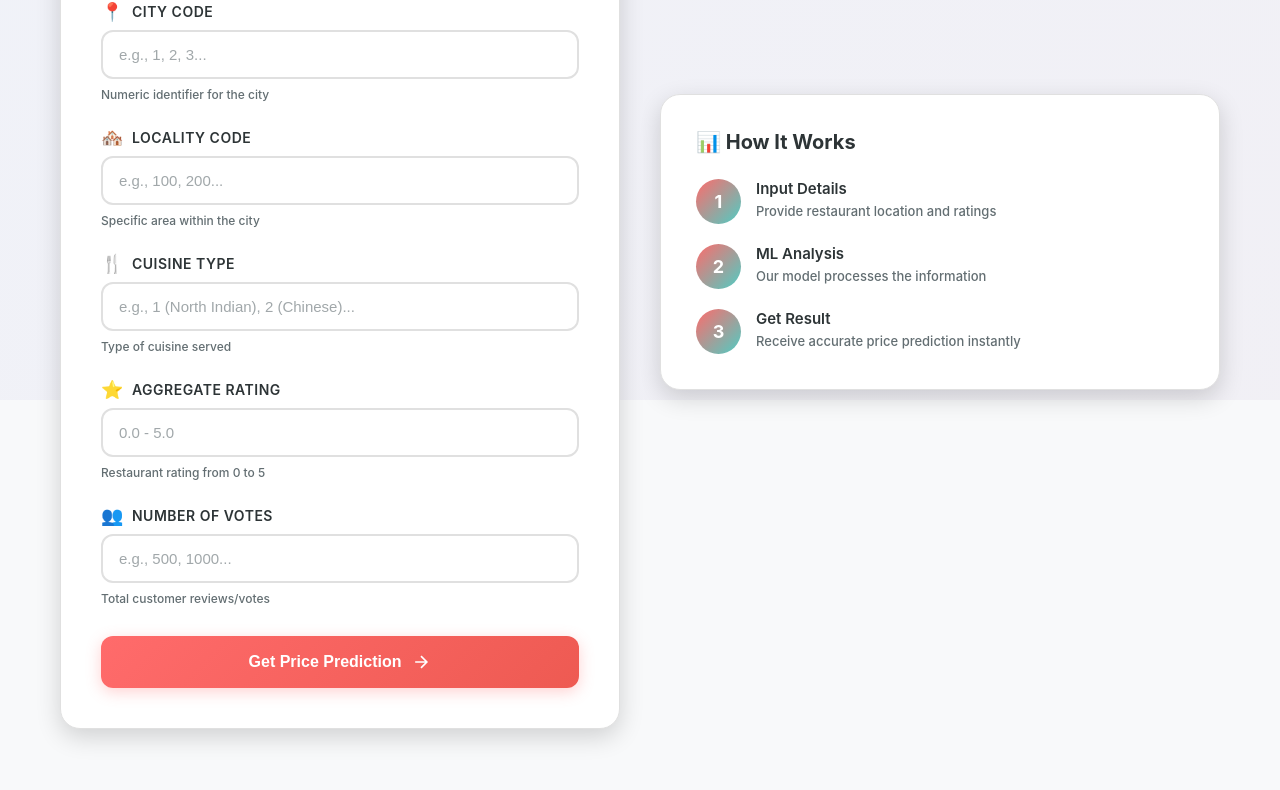
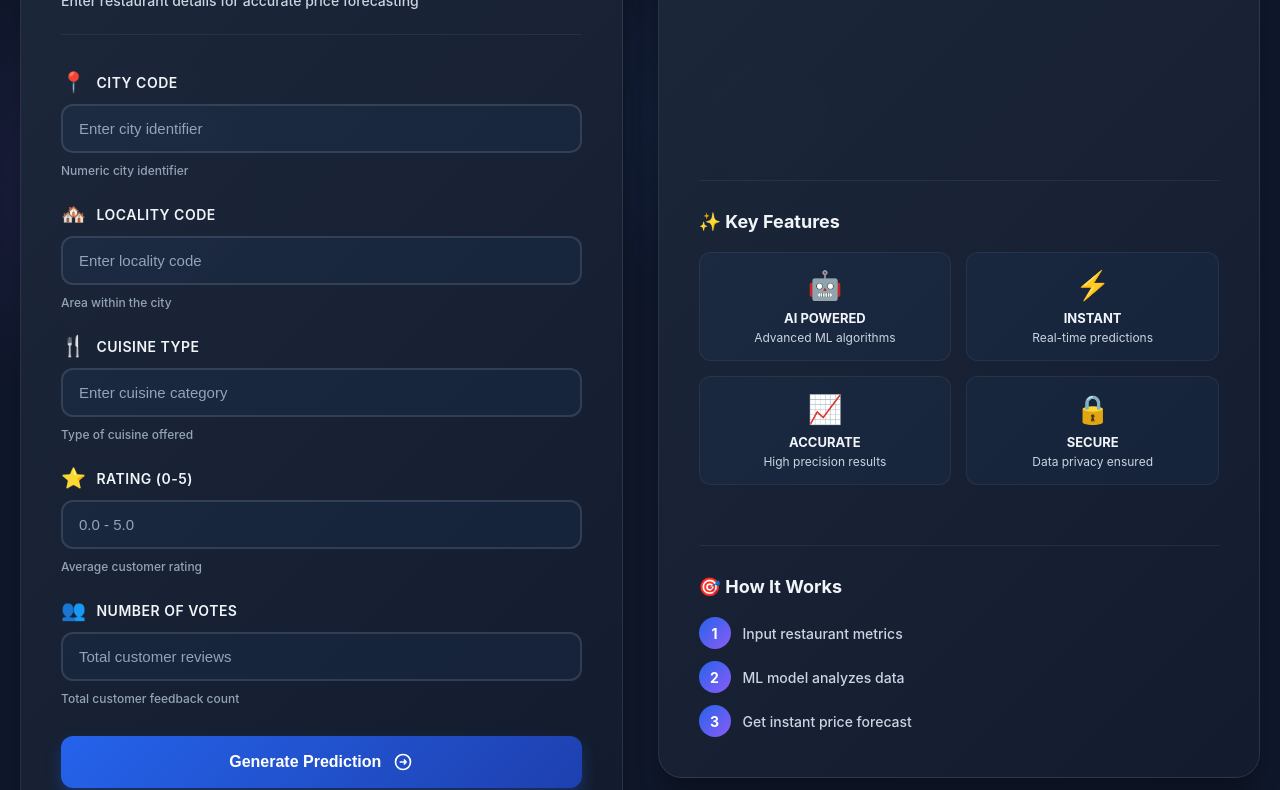
Before and after one commit to yananya012-svg/restaurant-loaction, a plain HTML site: page frontend/index.html in a window 1280 px wide. Shown: the part 400-1190 px from the top of the page. Drawn offline with Linux system fonts and the light colour scheme.

Commit message:
Complete redesign: Premium dark theme with advanced animations

```diff
--- a/frontend/index.html
+++ b/frontend/index.html
@@ -3,148 +3,140 @@
 <head>
     <meta charset="UTF-8">
     <meta name="viewport" content="width=device-width, initial-scale=1.0">
-    <title>Restaurant Price Predictor</title>
+    <title>Restaurant Price Predictor - Premium ML Tool</title>
     <link rel="stylesheet" href="style.css">
 </head>
 <body>
-    <div class="gradient-bg"></div>
+    <div class="animated-bg">
+        <div class="shape shape-1"></div>
+        <div class="shape shape-2"></div>
+        <div class="shape shape-3"></div>
+    </div>
 
-    <main class="container">
-        <div class="header">
-            <div class="header-content">
-                <h1 class="app-title">🍽️ Restaurant Price Predictor</h1>
-                <p class="app-description">Predict restaurant prices using advanced ML analytics</p>
+    <main class="main-wrapper">
+        <nav class="navbar">
+            <div class="nav-container">
+                <div class="logo">🍽️ RestroML</div>
+                <div class="nav-badge">Premium</div>
+            </div>
+        </nav>
+
+        <section class="hero">
+            <div class="hero-content">
+                <h1 class="hero-title">Restaurant Price Predictor</h1>
+                <p class="hero-subtitle">Powered by Advanced Machine Learning | Instant Predictions</p>
+            </div>
+        </section>
+
+        <div class="container">
+            <div class="grid-layout">
+                <div class="form-card">
+                    <div class="card-header">
+                        <h2>📊 Prediction Engine</h2>
+                        <p>Enter restaurant details for accurate price forecasting</p>
+                    </div>
+
+                    <form id="predictForm" class="form">
+                        <div class="form-fields">
+                            <div class="input-field">
+                                <label for="city">
+                                    <span class="field-icon">📍</span>
+                                    <span>City Code</span>
+                                </label>
+                                <input type="number" id="city" placeholder="Enter city identifier" class="input" required>
+                                <span class="field-hint">Numeric city identifier</span>
+                            </div>
+
+                            <div class="input-field">
+                                <label for="locality">
+                                    <span class="field-icon">🏘️</span>
+                                    <span>Locality Code</span>
+                                </label>
+                                <input type="number" id="locality" placeholder="Enter locality code" class="input" required>
+                                <span class="field-hint">Area within the city</span>
+                            </div>
+
+                            <div class="input-field">
+                                <label for="cuisines">
+                                    <span class="field-icon">🍴</span>
+                                    <span>Cuisine Type</span>
+                                </label>
+                                <input type="number" id="cuisines" placeholder="Enter cuisine category" class="input" required>
+                                <span class="field-hint">Type of cuisine offered</span>
+                            </div>
+
+                            <div class="input-field">
+                                <label for="aggregate_rating">
+                                    <span class="field-icon">⭐</span>
+                                    <span>Rating (0-5)</span>
+                                </label>
+                                <input type="number" id="aggregate_rating" placeholder="0.0 - 5.0" min="0" max="5" step="0.1" class="input" required>
+                                <span class="field-hint">Average customer rating</span>
+                            </div>
+
+                            <div class="input-field">
+                                <label for="votes">
+                                    <span class="field-icon">👥</span>
+                                    <span>Number of Votes</span>
+                                </label>
+                                <input type="number" id="votes" placeholder="Total customer reviews" class="input" required>
+                                <span class="field-hint">Total customer feedback count</span>
                             </div>
                         </div>
 
-        <div class="content-wrapper">
-            <div class="form-section">
-                <form id="predictForm" class="prediction-form">
-                    <div class="form-header">
-                        <h2>Enter Restaurant Details</h2>
-                        <p>Fill in the information below to get an accurate price prediction</p>
-                    </div>
-
-                    <div class="input-group">
-                        <div class="input-wrapper">
-                            <label for="city">
-                                <span class="label-icon">📍</span>
-                                City Code
-                            </label>
-                            <input
-                                type="number"
-                                id="city"
-                                placeholder="e.g., 1, 2, 3..."
-                                required
-                                class="input-field"
-                            >
-                            <p class="helper-text">Numeric identifier for the city</p>
-                        </div>
-
-                        <div class="input-wrapper">
-                            <label for="locality">
-                                <span class="label-icon">🏘️</span>
-                                Locality Code
-                            </label>
-                            <input
-                                type="number"
-                                id="locality"
-                                placeholder="e.g., 100, 200..."
-                                required
-                                class="input-field"
-                            >
-                            <p class="helper-text">Specific area within the city</p>
-                        </div>
-
-                        <div class="input-wrapper">
-                            <label for="cuisines">
-                                <span class="label-icon">🍴</span>
-                                Cuisine Type
-                            </label>
-                            <input
-                                type="number"
-                                id="cuisines"
-                                placeholder="e.g., 1 (North Indian), 2 (Chinese)..."
-                                required
-                                class="input-field"
-                            >
-                            <p class="helper-text">Type of cuisine served</p>
-                        </div>
-
-                        <div class="input-wrapper">
-                            <label for="aggregate_rating">
-                                <span class="label-icon">⭐</span>
-                                Aggregate Rating
-                            </label>
-                            <input
-                                type="number"
-                                id="aggregate_rating"
-                                placeholder="0.0 - 5.0"
-                                min="0"
-                                max="5"
-                                step="0.1"
-                                required
-                                class="input-field"
-                            >
-                            <p class="helper-text">Restaurant rating from 0 to 5</p>
-                        </div>
-
-                        <div class="input-wrapper">
-                            <label for="votes">
-                                <span class="label-icon">👥</span>
-                                Number of Votes
-                            </label>
-                            <input
-                                type="number"
-                                id="votes"
-                                placeholder="e.g., 500, 1000..."
-                                required
-                                class="input-field"
-                            >
-                            <p class="helper-text">Total customer reviews/votes</p>
-                        </div>
-                    </div>
-
-                    <button type="submit" class="predict-btn">
-                        <span>Get Price Prediction</span>
-                        <svg class="btn-arrow" viewBox="0 0 24 24" fill="none" stroke="currentColor" stroke-width="2">
-                            <path d="M5 12h14M12 5l7 7-7 7"/>
+                        <button type="submit" class="submit-btn">
+                            <span class="btn-text">Generate Prediction</span>
+                            <svg class="btn-icon" viewBox="0 0 24 24" fill="none" stroke="currentColor" stroke-width="2">
+                                <path d="M13 9l3 3m0 0l-3 3m3-3H8m13 0a9 9 0 11-18 0 9 9 0 0118 0z"></path>
                             </svg>
                         </button>
                     </form>
                 </div>
 
-            <div class="result-section">
-                <div id="result" class="result-display"></div>
+                <div class="result-card">
+                    <div id="result" class="result-container"></div>
 
-                <div class="info-card">
-                    <h3>📊 How It Works</h3>
-                    <ol class="steps-list">
-                        <li>
-                            <div class="step-number">1</div>
-                            <div class="step-content">
-                                <h4>Input Details</h4>
-                                <p>Provide restaurant location and ratings</p>
+                    <div class="info-section">
+                        <h3>✨ Key Features</h3>
+                        <div class="features-grid">
+                            <div class="feature">
+                                <div class="feature-icon">🤖</div>
+                                <h4>AI Powered</h4>
+                                <p>Advanced ML algorithms</p>
                             </div>
-                        </li>
-                        <li>
-                            <div class="step-number">2</div>
-                            <div class="step-content">
-                                <h4>ML Analysis</h4>
-                                <p>Our model processes the information</p>
+                            <div class="feature">
+                                <div class="feature-icon">⚡</div>
+                                <h4>Instant</h4>
+                                <p>Real-time predictions</p>
                             </div>
-                        </li>
-                        <li>
-                            <div class="step-number">3</div>
-                            <div class="step-content">
-                                <h4>Get Result</h4>
-                                <p>Receive accurate price prediction instantly</p>
+                            <div class="feature">
+                                <div class="feature-icon">📈</div>
+                                <h4>Accurate</h4>
+                                <p>High precision results</p>
                             </div>
-                        </li>
+                            <div class="feature">
+                                <div class="feature-icon">🔒</div>
+                                <h4>Secure</h4>
+                                <p>Data privacy ensured</p>
+                            </div>
+                        </div>
+                    </div>
+
+                    <div class="how-it-works">
+                        <h3>🎯 How It Works</h3>
+                        <ol class="process-steps">
+                            <li><span class="step-num">1</span><span class="step-text">Input restaurant metrics</span></li>
+                            <li><span class="step-num">2</span><span class="step-text">ML model analyzes data</span></li>
+                            <li><span class="step-num">3</span><span class="step-text">Get instant price forecast</span></li>
                         </ol>
                     </div>
                 </div>
             </div>
+        </div>
+
+        <footer class="footer">
+            <p>RestroML © 2026 | Advanced Restaurant Analytics</p>
+        </footer>
     </main>
 
     <script src="script.js"></script>
--- a/frontend/script.js
+++ b/frontend/script.js
@@ -1,11 +1,10 @@
 const API_URL = window.location.origin;
-const predictForm = document.getElementById('predictForm');
+const form = document.getElementById('predictForm');
 const resultContainer = document.getElementById('result');
-const submitBtn = document.querySelector('.predict-btn');
+const submitBtn = document.querySelector('.submit-btn');
 
-predictForm.addEventListener('submit', async (e) => {
+form.addEventListener('submit', async (e) => {
     e.preventDefault();
-
     const data = {
         city: parseInt(document.getElementById('city').value),
         locality: parseInt(document.getElementById('locality').value),
@@ -14,63 +13,25 @@ predictForm.addEventListener('submit', async (e) => {
         votes: parseInt(document.getElementById('votes').value)
     };
 
-    // Show loading state
     submitBtn.disabled = true;
-    resultContainer.innerHTML = `
-        <div class="result-card loading">
-            <svg class="result-icon" viewBox="0 0 24 24" fill="none" stroke="currentColor" stroke-width="2">
-                <circle cx="12" cy="12" r="10"></circle>
-                <path d="M12 6v6l4 2"></path>
-            </svg>
-            <p class="result-label">Processing your request...</p>
-        </div>
-    `;
+    resultContainer.innerHTML = `<div class="result-card-inner loading"><svg class="result-icon" viewBox="0 0 24 24" fill="none" stroke="currentColor" stroke-width="2"><circle cx="12" cy="12" r="10"></circle><path d="M12 6v6l4 2"></path></svg><p class="result-label">Analyzing...</p><p class="result-text">Processing your request</p></div>`;
 
     try {
         const response = await fetch(`${API_URL}/predict`, {
             method: 'POST',
-            headers: {
-                'Content-Type': 'application/json',
-            },
+            headers: {'Content-Type': 'application/json'},
             body: JSON.stringify(data)
         });
 
         const result = await response.json();
 
         if (response.ok) {
-            resultContainer.innerHTML = `
-                <div class="result-card success">
-                    <svg class="result-icon" viewBox="0 0 24 24" fill="none" stroke="currentColor" stroke-width="2">
-                        <path d="M22 11.08V12a10 10 0 1 1-5.93-9.14"></path>
-                        <polyline points="22 4 12 14.01 9 11.01"></polyline>
-                    </svg>
-                    <p class="result-label">Predicted Price</p>
-                    <div class="result-value">₹${result.predicted_price.toLocaleString('en-IN')}</div>
-                </div>
-            `;
+            resultContainer.innerHTML = `<div class="result-card-inner success"><svg class="result-icon" viewBox="0 0 24 24" fill="none" stroke="currentColor" stroke-width="2"><path d="M22 11.08V12a10 10 0 1 1-5.93-9.14"></path><polyline points="22 4 12 14.01 9 11.01"></polyline></svg><p class="result-label">Predicted Price</p><div class="result-value">₹${result.predicted_price.toLocaleString('en-IN')}</div></div>`;
         } else {
-            resultContainer.innerHTML = `
-                <div class="result-card error">
-                    <svg class="result-icon" viewBox="0 0 24 24" fill="none" stroke="currentColor" stroke-width="2">
-                        <circle cx="12" cy="12" r="10"></circle>
-                        <line x1="15" y1="9" x2="9" y2="15"></line>
-                        <line x1="9" y1="9" x2="15" y2="15"></line>
-                    </svg>
-                    <p class="result-text">${result.detail || 'An error occurred'}</p>
-                </div>
-            `;
+            resultContainer.innerHTML = `<div class="result-card-inner error"><svg class="result-icon" viewBox="0 0 24 24" fill="none" stroke="currentColor" stroke-width="2"><circle cx="12" cy="12" r="10"></circle><line x1="15" y1="9" x2="9" y2="15"></line><line x1="9" y1="9" x2="15" y2="15"></line></svg><p class="result-label">Error</p><p class="result-text">${result.detail || 'An error occurred'}</p></div>`;
         }
     } catch (error) {
-        resultContainer.innerHTML = `
-            <div class="result-card error">
-                <svg class="result-icon" viewBox="0 0 24 24" fill="none" stroke="currentColor" stroke-width="2">
-                    <circle cx="12" cy="12" r="10"></circle>
-                    <line x1="15" y1="9" x2="9" y2="15"></line>
-                    <line x1="9" y1="9" x2="15" y2="15"></line>
-                </svg>
-                <p class="result-text">Error: ${error.message}</p>
-            </div>
-        `;
+        resultContainer.innerHTML = `<div class="result-card-inner error"><svg class="result-icon" viewBox="0 0 24 24" fill="none" stroke="currentColor" stroke-width="2"><circle cx="12" cy="12" r="10"></circle><line x1="15" y1="9" x2="9" y2="15"></line><line x1="9" y1="9" x2="15" y2="15"></line></svg><p class="result-label">Connection Error</p><p class="result-text">${error.message}</p></div>`;
     } finally {
         submitBtn.disabled = false;
     }
```
Also changed, not shown: frontend/style.css. Lines whose indentation alone changed are shown as unchanged.
